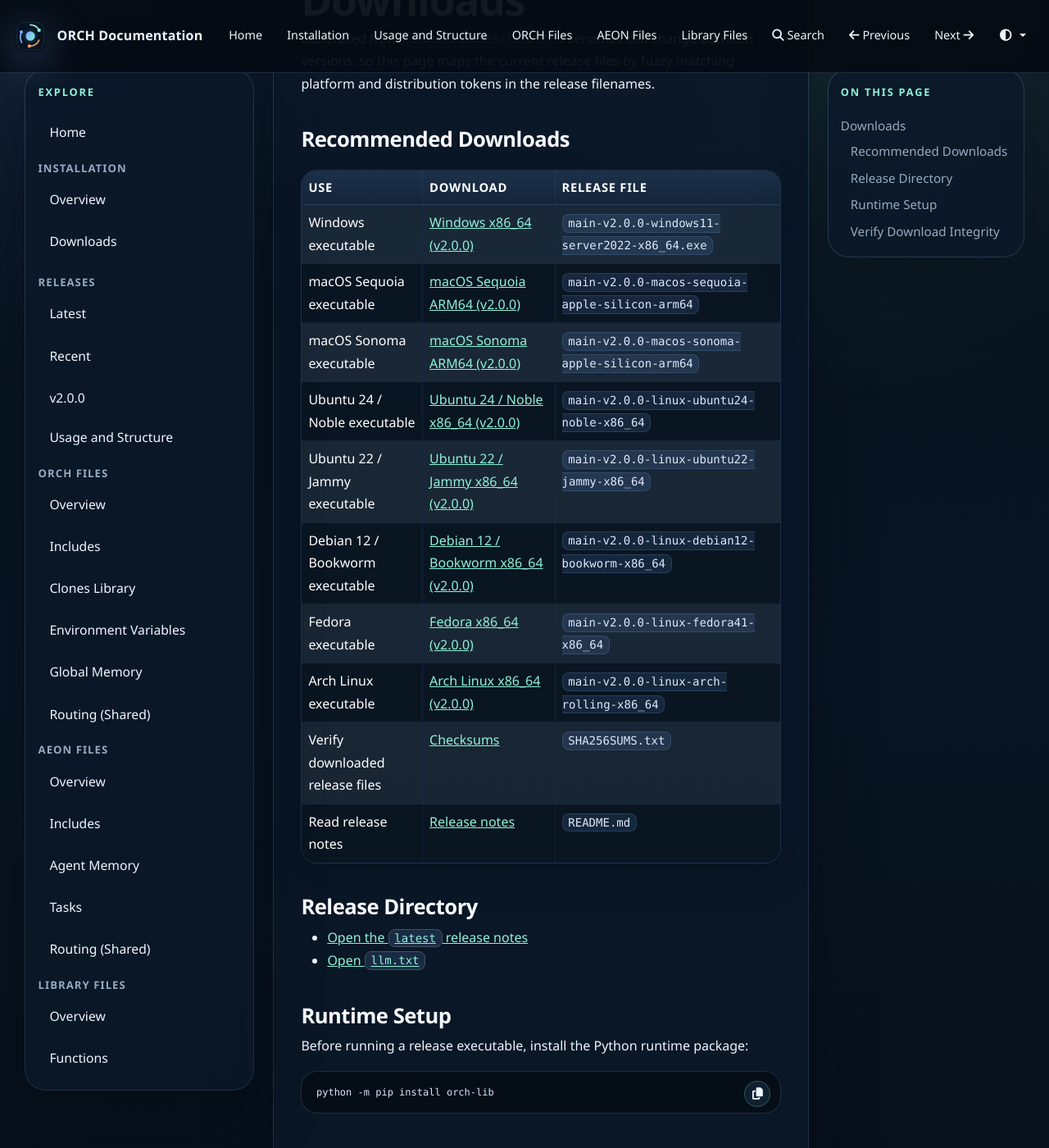
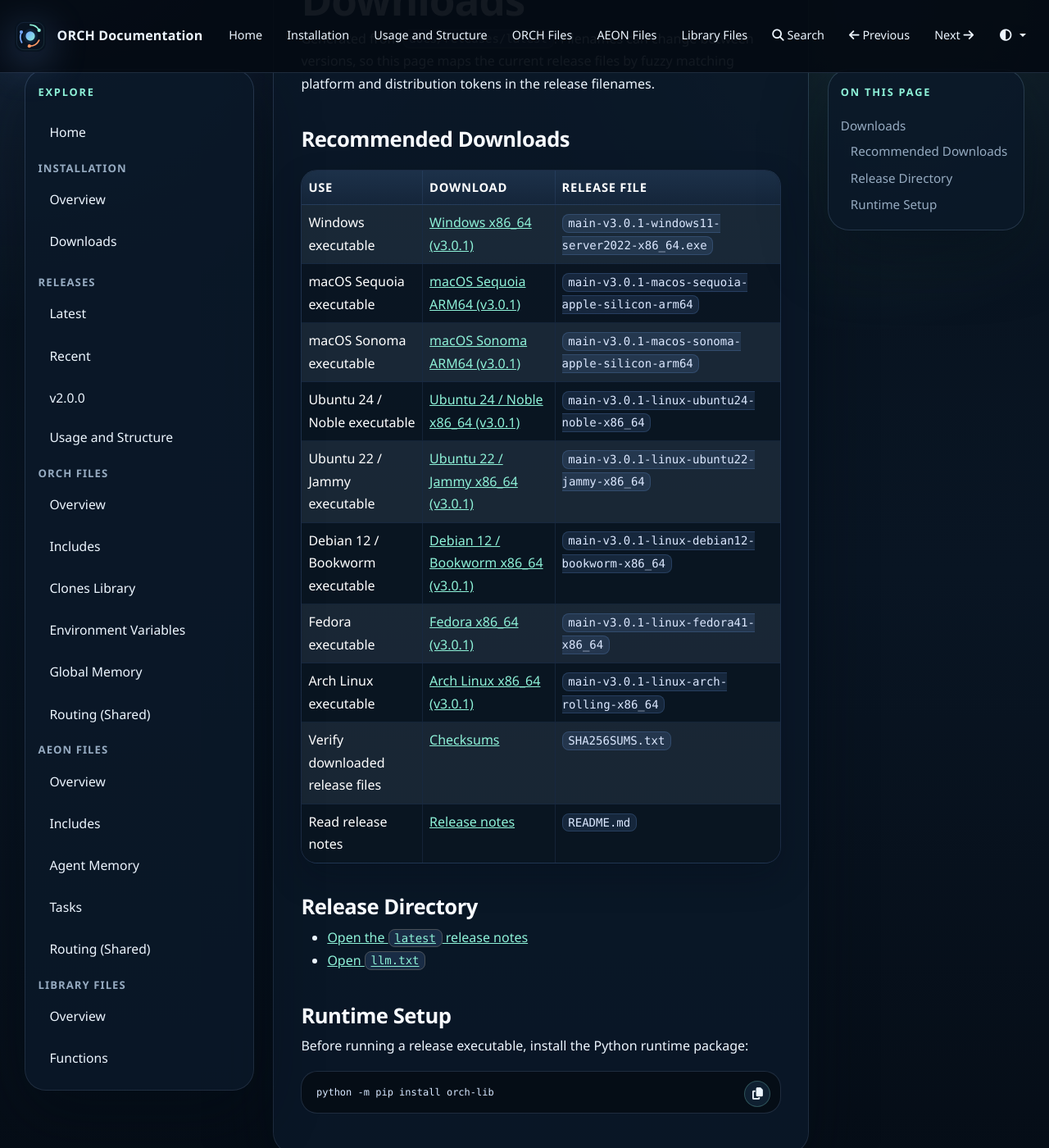
Before and after one commit to dsainvg/documentation-aeon, an MkDocs documentation site: the page built from docs/Installation/Downloads.md, in a window 1280 px wide and 1400 px high, scrolled down 209 px. Shown: the whole window at 82% size. Built offline with MkDocs 1.6.1, drawn with Linux system fonts in a browser that asks for light colours; some of the changed text lies outside the part shown.

Commit message:
Update Downloads.md for v3.0.1 release files and remove outdated verification instructions

````diff
--- a/docs/Installation/Downloads.md
+++ b/docs/Installation/Downloads.md
@@ -17,14 +17,14 @@ Generated from `docs/releases/latest`. Filenames can change between versions, so
 
 | Use | Download | Release file |
 | --- | --- | --- |
-| Windows executable | [Windows x86_64 (v2.0.0)](../releases/latest/main-v2.0.0-windows11-server2022-x86_64.exe) | `main-v2.0.0-windows11-server2022-x86_64.exe` |
-| macOS Sequoia executable | [macOS Sequoia ARM64 (v2.0.0)](../releases/latest/main-v2.0.0-macos-sequoia-apple-silicon-arm64) | `main-v2.0.0-macos-sequoia-apple-silicon-arm64` |
-| macOS Sonoma executable | [macOS Sonoma ARM64 (v2.0.0)](../releases/latest/main-v2.0.0-macos-sonoma-apple-silicon-arm64) | `main-v2.0.0-macos-sonoma-apple-silicon-arm64` |
-| Ubuntu 24 / Noble executable | [Ubuntu 24 / Noble x86_64 (v2.0.0)](../releases/latest/main-v2.0.0-linux-ubuntu24-noble-x86_64) | `main-v2.0.0-linux-ubuntu24-noble-x86_64` |
-| Ubuntu 22 / Jammy executable | [Ubuntu 22 / Jammy x86_64 (v2.0.0)](../releases/latest/main-v2.0.0-linux-ubuntu22-jammy-x86_64) | `main-v2.0.0-linux-ubuntu22-jammy-x86_64` |
-| Debian 12 / Bookworm executable | [Debian 12 / Bookworm x86_64 (v2.0.0)](../releases/latest/main-v2.0.0-linux-debian12-bookworm-x86_64) | `main-v2.0.0-linux-debian12-bookworm-x86_64` |
-| Fedora executable | [Fedora x86_64 (v2.0.0)](../releases/latest/main-v2.0.0-linux-fedora41-x86_64) | `main-v2.0.0-linux-fedora41-x86_64` |
-| Arch Linux executable | [Arch Linux x86_64 (v2.0.0)](../releases/latest/main-v2.0.0-linux-arch-rolling-x86_64) | `main-v2.0.0-linux-arch-rolling-x86_64` |
+| Windows executable | [Windows x86_64 (v3.0.1)](../releases/latest/main-v3.0.1-windows11-server2022-x86_64.exe) | `main-v3.0.1-windows11-server2022-x86_64.exe` |
+| macOS Sequoia executable | [macOS Sequoia ARM64 (v3.0.1)](../releases/latest/main-v3.0.1-macos-sequoia-apple-silicon-arm64) | `main-v3.0.1-macos-sequoia-apple-silicon-arm64` |
+| macOS Sonoma executable | [macOS Sonoma ARM64 (v3.0.1)](../releases/latest/main-v3.0.1-macos-sonoma-apple-silicon-arm64) | `main-v3.0.1-macos-sonoma-apple-silicon-arm64` |
+| Ubuntu 24 / Noble executable | [Ubuntu 24 / Noble x86_64 (v3.0.1)](../releases/latest/main-v3.0.1-linux-ubuntu24-noble-x86_64) | `main-v3.0.1-linux-ubuntu24-noble-x86_64` |
+| Ubuntu 22 / Jammy executable | [Ubuntu 22 / Jammy x86_64 (v3.0.1)](../releases/latest/main-v3.0.1-linux-ubuntu22-jammy-x86_64) | `main-v3.0.1-linux-ubuntu22-jammy-x86_64` |
+| Debian 12 / Bookworm executable | [Debian 12 / Bookworm x86_64 (v3.0.1)](../releases/latest/main-v3.0.1-linux-debian12-bookworm-x86_64) | `main-v3.0.1-linux-debian12-bookworm-x86_64` |
+| Fedora executable | [Fedora x86_64 (v3.0.1)](../releases/latest/main-v3.0.1-linux-fedora41-x86_64) | `main-v3.0.1-linux-fedora41-x86_64` |
+| Arch Linux executable | [Arch Linux x86_64 (v3.0.1)](../releases/latest/main-v3.0.1-linux-arch-rolling-x86_64) | `main-v3.0.1-linux-arch-rolling-x86_64` |
 | Verify downloaded release files | [Checksums](../releases/latest/SHA256SUMS.txt) | `SHA256SUMS.txt` |
 | Read release notes | [Release notes](../releases/latest/README.md) | `README.md` |
 
@@ -40,15 +40,3 @@ Before running a release executable, install the Python runtime package:
 ```bash
 python -m pip install orch-lib
 ```
-
-## Verify Download Integrity
-
-After downloading a binary, verify it with `SHA256SUMS.txt`.
-
-```bash
-# Linux/macOS
-sha256sum -c SHA256SUMS.txt
-
-# Windows PowerShell
-Get-FileHash .\main-v2.0.0-windows11-server2022-x86_64.exe -Algorithm SHA256
-```
````
